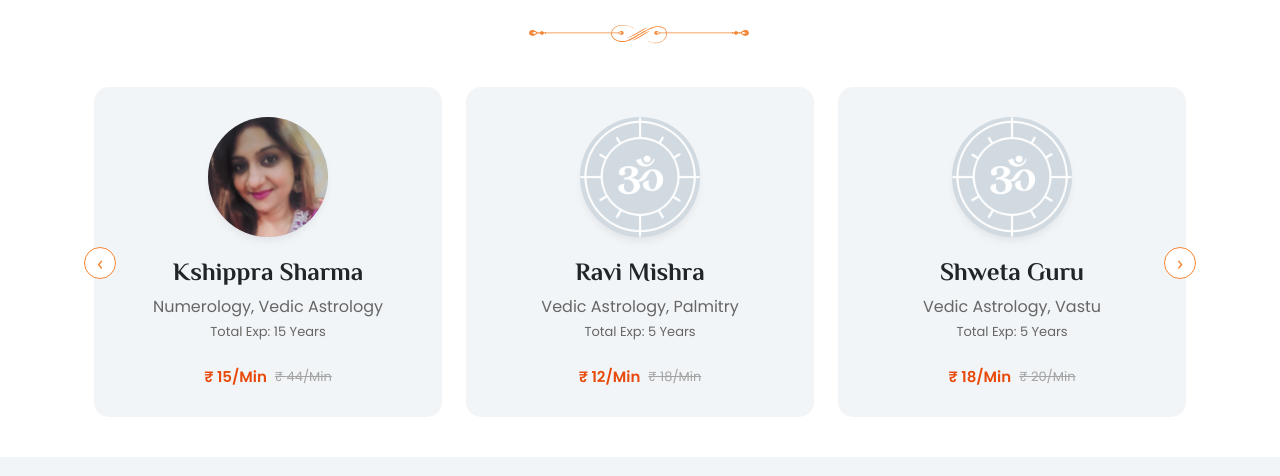
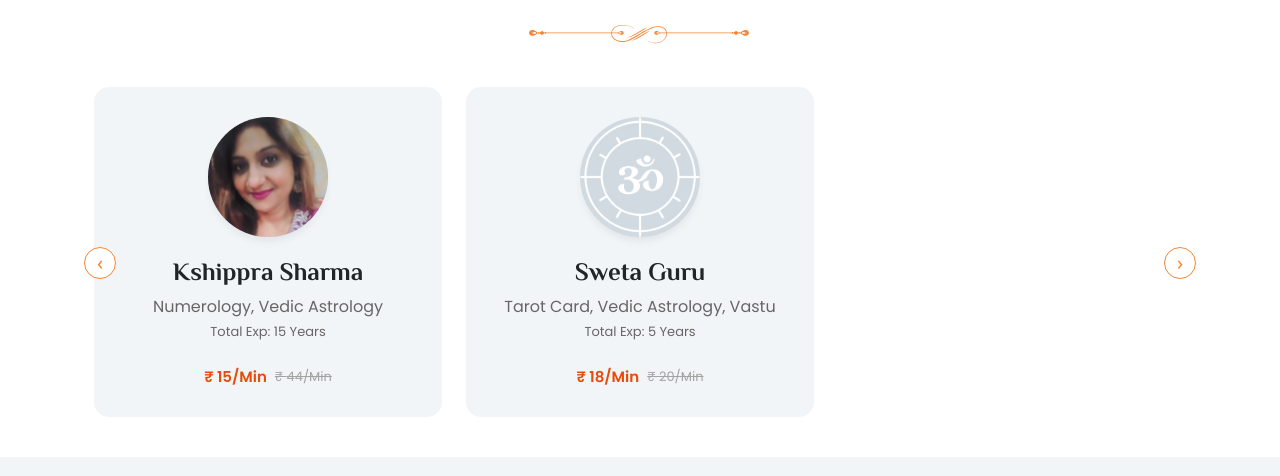
Before and after one commit to shubh261096/iastro, a plain HTML site: page index.html in a window 1280 px wide. Shown: the part 878-1354 px from the top of the page. Drawn offline with nearby package versions, Linux system fonts and the light colour scheme; a script that the page names is missing.

Commit message:
Removed astrologer name

```diff
--- a/index.html
+++ b/index.html
@@ -339,42 +339,7 @@
 								</div>
 							</div>
 
-							<div class="item">
-								<!-- ASTROLOGER_CARD -->
-								<div class="na-astrologer-block-wrap">
 
-									<div class="na-astrloger-picture">
-										<img src="images/namo-inner-loader-ring.png" alt="Astrologer">
-									</div>
-
-									<h4>Ravi Mishra </h4>
-
-									<h6>Vedic Astrology, Palmitry </h6>
-
-									<div class="na-astro-rating">
-										<div id="" class="stars" title="Astro Rating : 5 Stars">
-											<div style="width:92.00%" class="rating"></div>
-
-										</div>
-									</div>
-
-									<p>Total Exp: <span>5 Years</span></p>
-
-									<div class="row">
-										<div class="col-sm-12">
-											<div class="service-cost">
-												<p><span class="ruppee-sign">₹</span> 12/Min</p>
-												<p class="StrikethroughRate"><span>₹ </span>18/Min</p>
-											</div>
-										</div>
-										<!-- <div class="col-sm-6">
-												<div class="service-feature-option">
-													<a class="viewAstroProfile" href="/consult-astrologers/raj-jyotish-guru-25">View Profile</a>
-												</div>
-											</div> -->
-									</div>
-								</div>
-							</div>
 
 							<div class="item">
 								<!-- ASTROLOGER_CARD -->
@@ -384,9 +349,9 @@
 										<img src="images/namo-inner-loader-ring.png" alt="Astrologer">
 									</div>
 
-									<h4>Shweta Guru </h4>
+									<h4>Sweta Guru </h4>
 
-									<h6>Vedic Astrology, Vastu</h6>
+									<h6>Tarot Card, Vedic Astrology, Vastu</h6>
 
 									<div class="na-astro-rating">
 										<div id="" class="stars" title="Astro Rating : 5 Stars">
```
